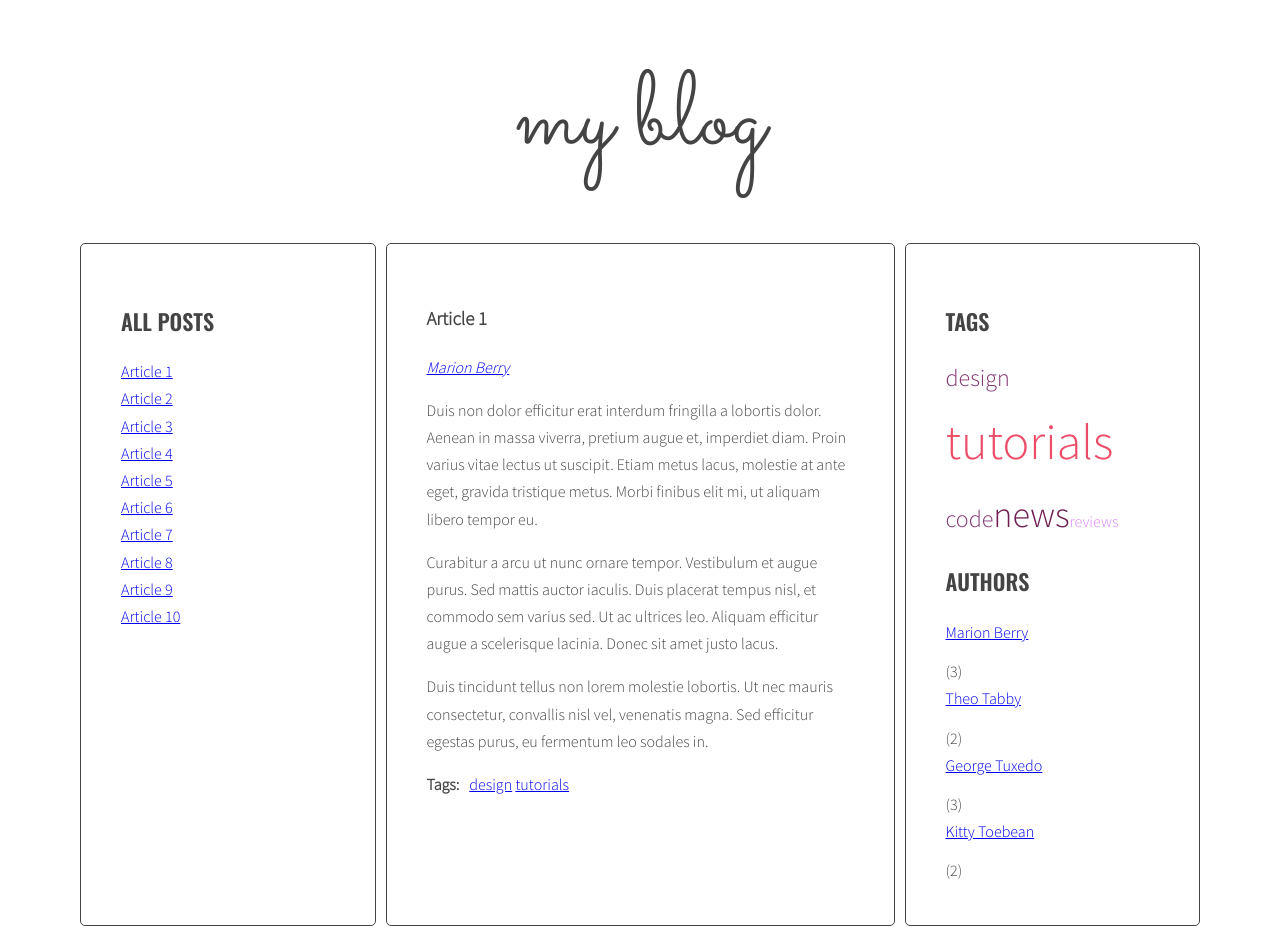
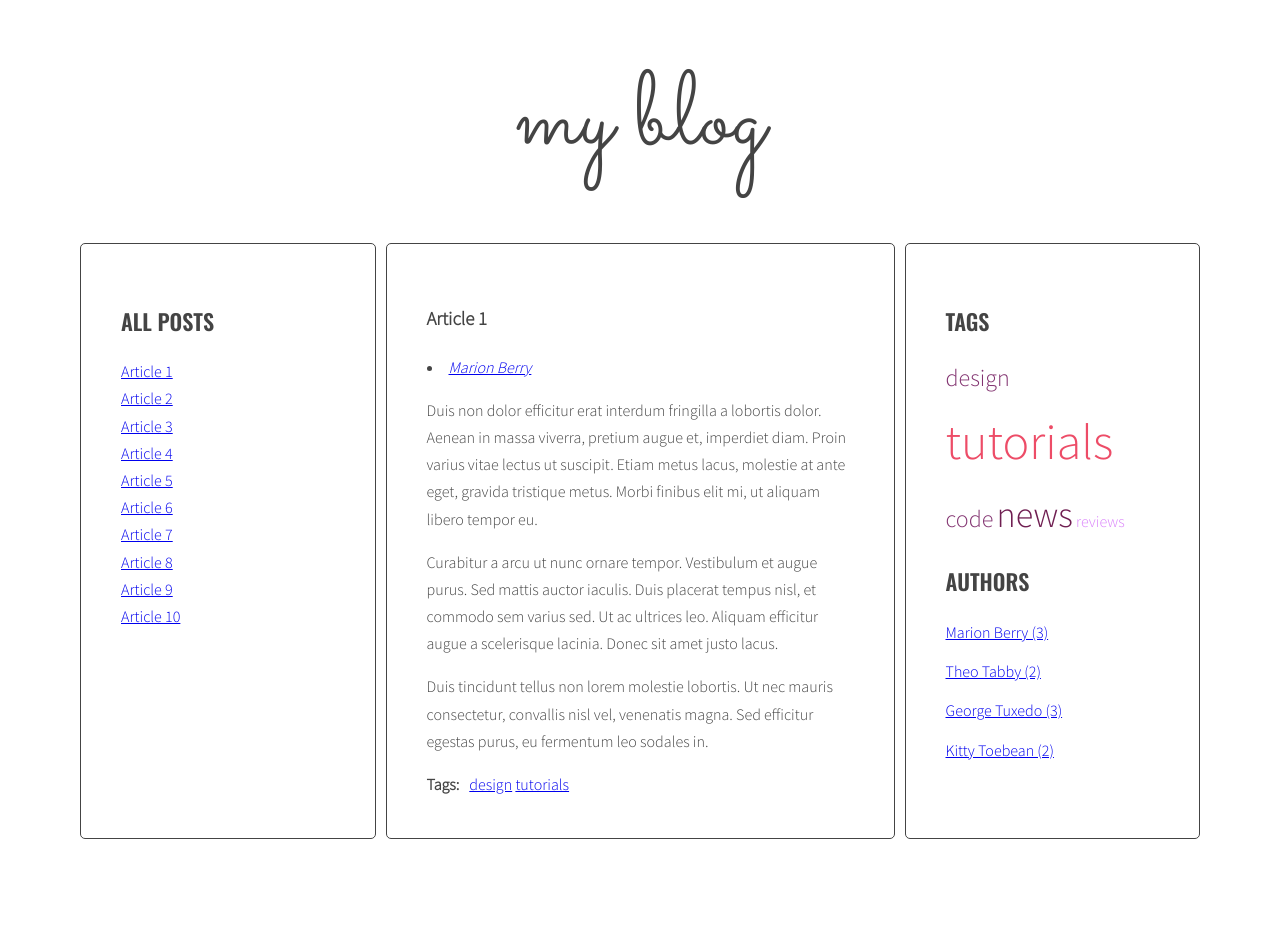
Before and after one commit to WieMon/javascript-blog, a website: page index.html in a window 1280 px wide. After the commit the page ends 847 px from the top, so only its background shows below. Drawn offline with nearby package versions, Linux system fonts and the light colour scheme.

Commit message:
Move no. of articles for each author to <li>

```diff
--- a/index.html
+++ b/index.html
@@ -192,6 +192,24 @@
         </main>
       </div>
     </div>
+
+    <script id="template-article-link" type="text/x-handlebars-template">
+      <li><a href="#{{ id }}"><span>{{ title }}</span></a></li>
+    </script>
+
+    <script id="template-tag-cloud-link" type="text/x-handlebars-template">
+      {{#each tags}}
+      <li><a href="#tag-{{ tag }}" class="{{className}}">{{ tag }}</a></li>
+      {{/each}}
+    </script>
+
+    <script id="template-author-cloud-link" type="text/x-handlebars-template">
+      {{#each authors}}
+      <li><a href="#author-{{ authors }}" class="{{count}}">{{ authors }}</a></li>
+      {{/each}}
+    </script>
+
+    <script src="https://cdnjs.cloudflare.com/ajax/libs/handlebars.js/4.1.0/handlebars.min.js"></script>
     <script src="js/script.js"></script>
   </body>
 </html>
--- a/js/script.js
+++ b/js/script.js
@@ -1,5 +1,11 @@
 {
   'use strict';
+
+  const templates = {
+    articleLink: Handlebars.compile(document.querySelector('#template-article-link').innerHTML),
+    tagCloudLink: Handlebars.compile(document.querySelector('#template-tag-cloud-link').innerHTML),
+    /*authorCloudLink: Handlebars.compile(document.querySelector('#template-author-cloud-link').innerHTML),*/
+  };
 
   /*document.getElementById('test-button').addEventListener('click', function(){
   const links = document.querySelectorAll('.titles a');
@@ -89,7 +95,11 @@
 
       /* [DONE] create HTML of the link */
 
-      const linkHTML = '<li><a href="#' + articleId + '"><span>' + articleTitle + '</span></a></li>';
+      /*const linkHTML = '<li><a href="#' + articleId + '"><span>' + articleTitle + '</span></a></li>';*/
+
+      const linkHTMLData = {id: articleId, title: articleTitle};
+
+      const linkHTML = templates.articleLink(linkHTMLData);
 
       /* [DONE] insert link into titleList */
 
@@ -182,11 +192,15 @@
 
         /* generate HTML of the link */
 
-        const tagHTML = '<li><a href="#tag-' + tag + '">' + tag + '</a></li>';
+        /*const tagHTML = '<li><a href="#tag-' + tag + '">' + tag + '</a></li>';*/
+
+        const linkHTMLData = {id: tag, title: tag};
+
+        const linkHTML = templates.articleLink(linkHTMLData);
 
         /* add generated code to html variable */
 
-        html = html + ' ' + tagHTML;
+        html = html + ' ' + linkHTML;
 
         /* [NEW] check if this link is NOT already in allTags */
 
@@ -226,7 +240,9 @@
 
     const tagsParams = calculateTagsParams(allTags);
 
-    let allTagsHTML = '';
+    /*let allTagsHTML = '';*/
+
+    const allTagsData = {tags: []};
 
     /*[NEW] START LOOP: fpr each tag in allTags:*/
 
@@ -236,9 +252,15 @@
 
       /*const tagHTML = '<li><a href="#tag-' + tag + '">' + tag + '</a></li>';*/
 
-      const tagLinkHTML = '<li><a href="#tag-' + tag + '" class="' + calculateTagClass(allTags[tag], tagsParams) + '">' + tag + '</a></li>';
+      /*const tagLinkHTML = '<li><a href="#tag-' + tag + '" class="' + calculateTagClass(allTags[tag], tagsParams) + '">' + tag + '</a></li>';*/
 
-      allTagsHTML += tagLinkHTML;
+      /*allTagsHTML += tagLinkHTML;*/
+
+      allTagsData.tags.push({
+        tag: tag,
+        count: allTags[tag],
+        className: calculateTagClass(allTags[tag], tagsParams)
+      });
 
     }
 
@@ -246,7 +268,9 @@
 
     /*[NEW] add html from allTagsHTML to tagList*/
 
-    tagList.innerHTML = allTagsHTML;
+    /*tagList.innerHTML = allTagsHTML;*/
+
+    tagList.innerHTML = templates.tagCloudLink(allTagsData);
 
   }
 
@@ -341,9 +365,13 @@
 
       const articleAuthor = article.getAttribute('data-author');
 
-      const authorHTML = '<a href="#author-' + articleAuthor + '">' + articleAuthor + '</a>';
+      /*const authorHTML = '<a href="#author-' + articleAuthor + '">' + articleAuthor + '</a>';*/
 
-      html = html + authorHTML;
+      const linkHTMLData = {id: articleAuthor, title: articleAuthor};
+
+      const linkHTML = templates.articleLink(linkHTMLData);
+
+      html = html + linkHTML;
 
       if (!allAuthors.hasOwnProperty(articleAuthor)){
 
@@ -361,13 +389,23 @@
 
     let allAuthorsHTML = '';
 
+    /*const allAuthorsData = {authors: []};*/
+
     for (let articleAuthor in allAuthors){
 
-      const authorHTML = '<li><a href="#author-' + articleAuthor + '">' + articleAuthor + '</a></li>';
+      const authorHTML = '<li><a href="#author-' + articleAuthor + '">' + articleAuthor + ' (' + allAuthors[articleAuthor] + ') ' + '</a></li>';
 
-      allAuthorsHTML += authorHTML + ' (' + allAuthors[articleAuthor] + ') ';
+      allAuthorsHTML += authorHTML;
+
+      /*allAuthorsData.authors.push({
+        authors: articleAuthor,
+        count: allAuthors[articleAuthor],
+        /*className: calculateAuthorsClass(allAuthors[articleAuthor], allAuthors[articleAuthor])
+      };*/
     }
     authorList.innerHTML = allAuthorsHTML;
+
+    /*authorList.innerHTML = templates.authorCloudLink(allAuthorsData);*/
 
   }
 
```
